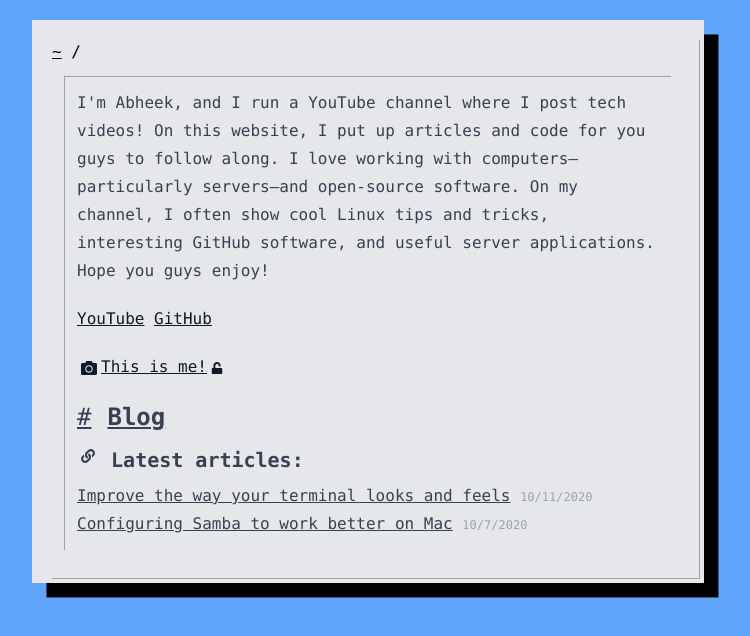
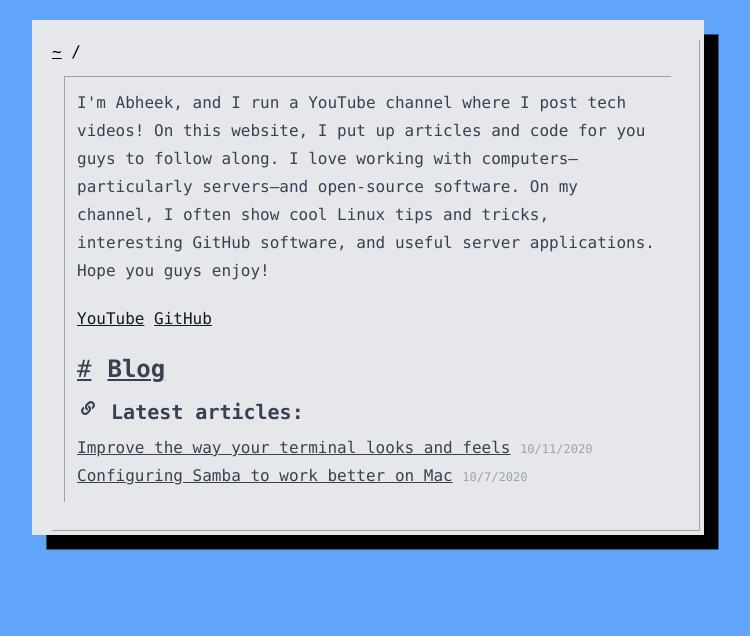
Before and after one commit to abheekda1/adawesome.tech, a Next.js app: page / in a window 1280 px wide. Shown: the top 636 px of the page, without its empty margins (272-1022 px from the left). Built offline with nearby package versions, Linux system fonts and the light colour scheme; grey boxes are pictures that could not be loaded; a small style sheet from the web is missing.

Commit message:
refactor: temporarily remove image of myself from the homepage

```diff
--- a/pages/index.tsx
+++ b/pages/index.tsx
@@ -42,11 +42,11 @@ const Home = ({
             </span>
           </p>
 
-          <DropdownImage
+          {/*<DropdownImage
             src='https://fllstl.codes/_next/image?url=%2Fimg%2Fteam%2Fabheek-dhawan.png&w=1920&q=75'
             title='This is me!'
             alt={'Picture of Abheek'}
-          />
+          />*/}
 
           <div className={'not-prose mt-5'}>
             <Header id={'blog'}>
```
